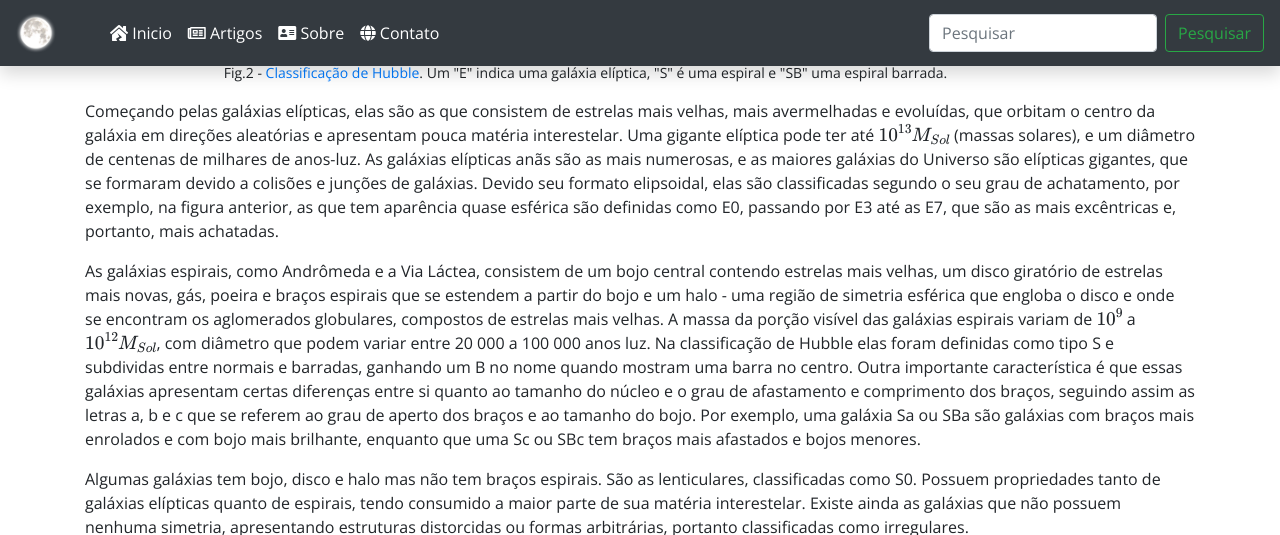
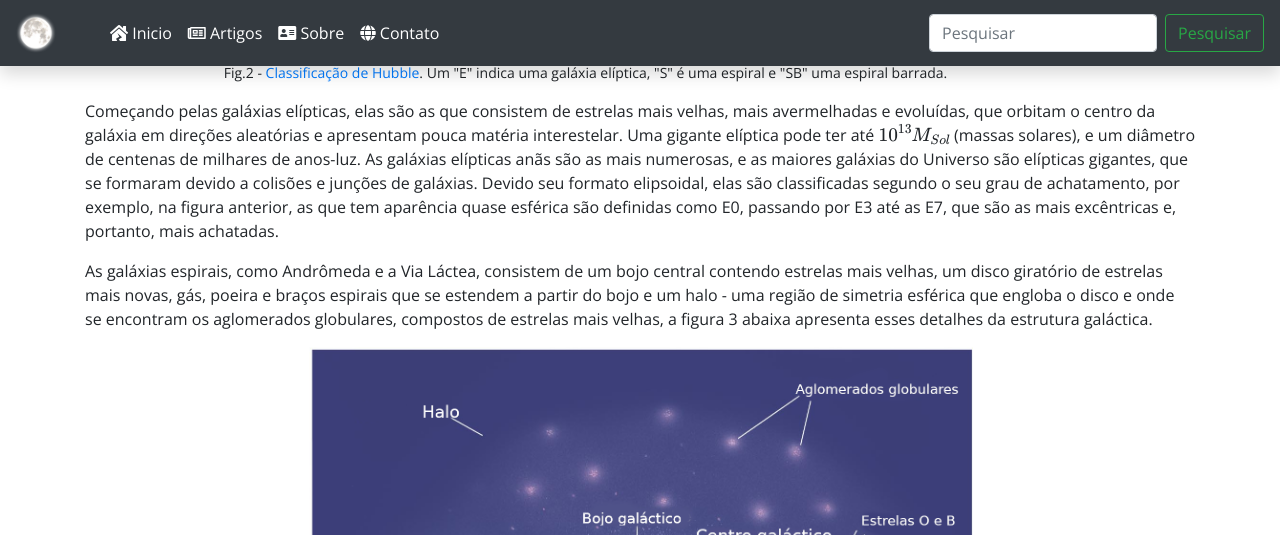
Before and after one commit to sidereus-nuncius/sidereus-nuncius.github.io, a Jekyll site: the page built from _posts/2020-08-10-galáxias.md, in a window 1280 px wide and 1400 px high, scrolled down 2386 px, cut to the strip 0-535 px from the top of the window. Built offline with Jekyll 4.4.1, drawn with Linux system fonts in a browser that asks for light colours; nearby versions of some CDN libraries; formulas are drawn with MathJax 3; some of the changed text lies outside the part shown.

Commit message:
img alterada

```diff
--- a/_posts/2020-08-10-galáxias.md
+++ b/_posts/2020-08-10-galáxias.md
@@ -49,14 +49,23 @@ Como dito, existem bilhões de galáxias com formas cores e tamanhos variados, m
 
 Começando pelas galáxias elípticas, elas são as que consistem de estrelas mais velhas, mais avermelhadas e evoluídas, que orbitam o centro da galáxia em direções aleatórias e apresentam pouca matéria interestelar. Uma gigante elíptica pode ter até $10^{13}M_{Sol}$ (massas solares), e um diâmetro de centenas de milhares de anos-luz. As galáxias elípticas anãs são as mais numerosas, e as maiores galáxias do Universo são elípticas gigantes, que se formaram devido a colisões e junções de galáxias. Devido seu formato elipsoidal, elas são classificadas segundo o seu grau de achatamento, por exemplo, na figura anterior, as que tem aparência quase esférica são definidas como E0, passando por E3 até as E7, que são as mais excêntricas e, portanto, mais achatadas.
 
-As galáxias espirais, como Andrômeda e a Via Láctea, consistem de um bojo central contendo estrelas mais velhas, um disco giratório de estrelas mais novas, gás, poeira e braços espirais que se estendem a partir do bojo e um halo - uma região de simetria esférica que engloba o disco e onde se encontram os aglomerados globulares, compostos de estrelas mais velhas. A massa da porção visível das galáxias espirais variam de $10^9$ a $10^{12}M_{Sol}$, com diâmetro que podem variar entre 20 000 a 100 000 anos luz. Na classificação de Hubble elas foram definidas como tipo S e subdividas entre normais e barradas, ganhando um B no nome quando mostram uma barra no centro. Outra importante característica é que essas galáxias apresentam certas diferenças entre si quanto ao tamanho do núcleo e o grau de afastamento e comprimento dos braços, seguindo assim as letras a, b e c que se referem ao grau de aperto dos braços e ao tamanho do bojo. Por exemplo, uma galáxia Sa ou SBa são galáxias com braços mais enrolados e com bojo mais brilhante, enquanto que uma Sc ou SBc tem braços mais afastados e bojos menores.
+As galáxias espirais, como Andrômeda e a Via Láctea, consistem de um bojo central contendo estrelas mais velhas, um disco giratório de estrelas mais novas, gás, poeira e braços espirais que se estendem a partir do bojo e um halo - uma região de simetria esférica que engloba o disco e onde se encontram os aglomerados globulares, compostos de estrelas mais velhas, a figura 3 abaixa apresenta esses detalhes da estrutura galáctica.
+
+<center>
+ <figure>
+  <img src="/assets/img/galax/estruturagalax2.png" alt="Trulli" style="width:60%">
+  <figcaption>Fig.3 - Estrutura de uma galáxia como a Via Láctea com um diâmetro de aproximadamente 100.000 anos-luz (30 kpc) e espessura do disco de aproximadamente 3.000 anos-luz (4 kpc).</figcaption>
+</figure>
+</center>
+
+ A massa da porção visível das galáxias espirais variam de $10^9$ a $10^{12}M_{Sol}$, com diâmetro que podem variar entre 20 000 a 100 000 anos luz. Na classificação de Hubble elas foram definidas como tipo S e subdividas entre normais e barradas, ganhando um B no nome quando mostram uma barra no centro. Outra importante característica é que essas galáxias apresentam certas diferenças entre si quanto ao tamanho do núcleo e o grau de afastamento e comprimento dos braços, seguindo assim as letras a, b e c que se referem ao grau de aperto dos braços e ao tamanho do bojo. Por exemplo, uma galáxia Sa ou SBa são galáxias com braços mais enrolados e com bojo mais brilhante, enquanto que uma Sc ou SBc tem braços mais afastados e bojos menores.
 
 Algumas galáxias tem bojo, disco e halo mas não tem braços espirais. São as lenticulares, classificadas como S0. Possuem propriedades tanto de galáxias elípticas quanto de espirais, tendo consumido a maior parte de sua matéria interestelar. Existe ainda as galáxias que não possuem nenhuma simetria, apresentando estruturas distorcidas ou formas arbitrárias, portanto classificadas como irregulares.
 
 <center>
  <figure>
   <img src="/assets/img/galax/magalhaes.png" alt="Trulli" style="width:70%">
-  <figcaption>Fig.3 - <a href="https://www.eso.org/public/brazil/news/eso1914/?lang" target="iframe_a">Grande e Pequena Nuvens de Magalhães</a>, que são galáxias irregulares, satélites da Via Láctea, localizadas a 150 e 200 mil anos-luz.</figcaption>
+  <figcaption>Fig.4 - <a href="https://www.eso.org/public/brazil/news/eso1914/?lang" target="iframe_a">Grande e Pequena Nuvens de Magalhães</a>, que são galáxias irregulares, satélites da Via Láctea, localizadas a 150 e 200 mil anos-luz.</figcaption>
 </figure>
 </center>
 
```
Also changed, not shown: other parts of _posts/2020-08-10-galáxias.md (+2 -2 lines), assets/img/galax/estruturagalax2.png (added).
